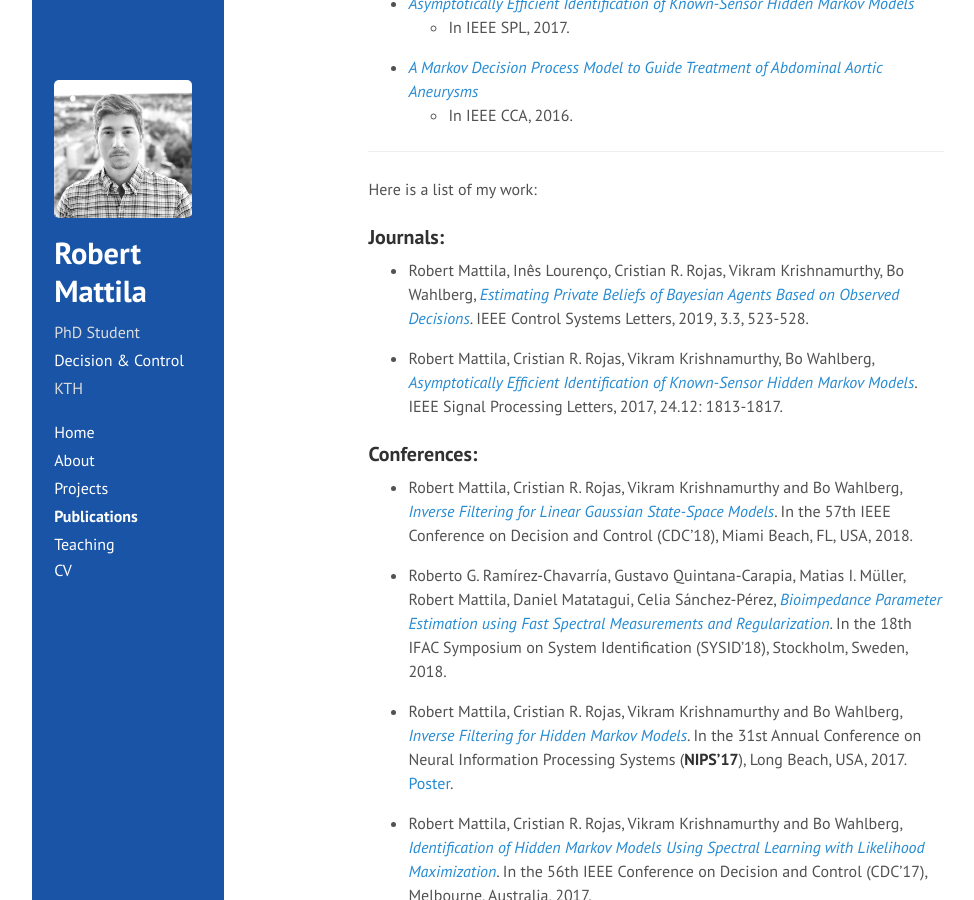
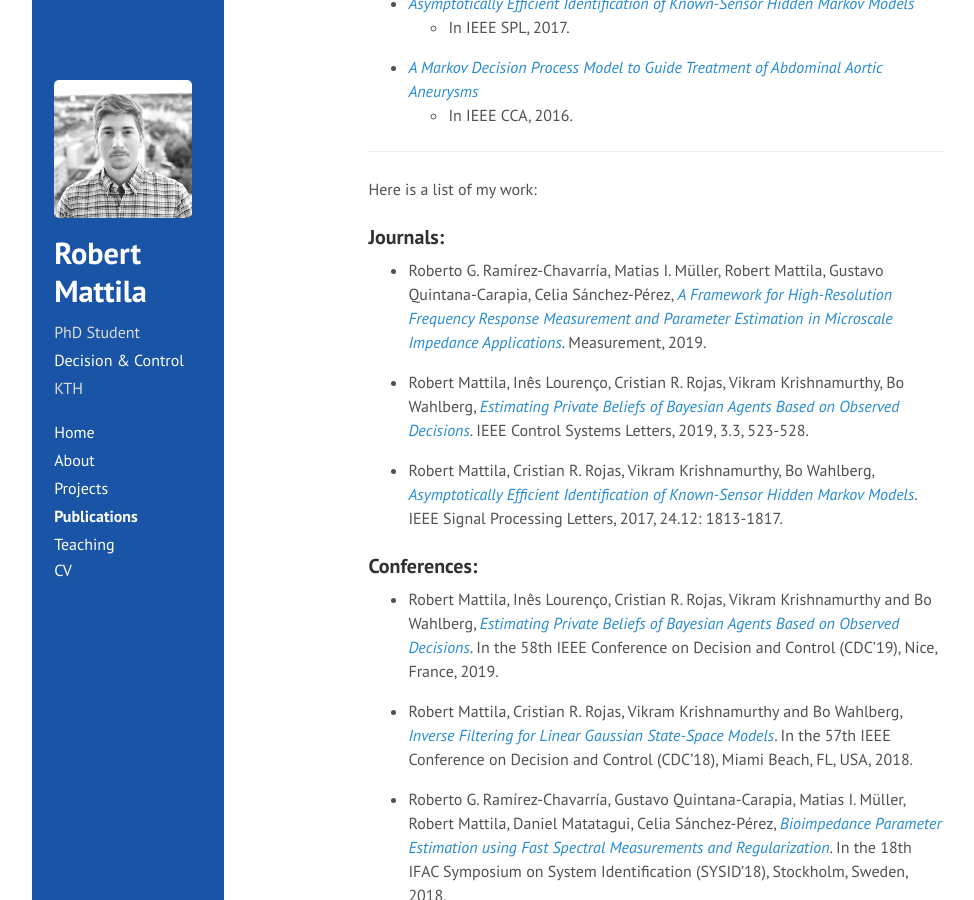
Before and after one commit to rmattila/rmattila.github.io, a Jekyll site: the page built from publications.md, in a window 1280 px wide and 900 px high, scrolled down 234 px. Shown: the whole window, without its empty margins (70-1044 px from the left). Built offline with Jekyll 4.4.1, drawn with Linux system fonts in a browser that asks for light colours; comment, search, counter and statistics services are not loaded.

Commit message:
measurement and cdc 2019

```diff
--- a/publications.md
+++ b/publications.md
@@ -24,6 +24,12 @@ Here is a list of my work:
 
 ### Journals:
 
+* Roberto G. Ramírez-Chavarría, Matias I. Müller, Robert Mattila, Gustavo
+  Quintana-Carapia, Celia Sánchez-Pérez, [*A Framework for High-Resolution Frequency
+Response Measurement and Parameter Estimation in Microscale Impedance
+Applications*](https://www.sciencedirect.com/science/article/pii/S0263224119307705).
+Measurement, 2019.
+
 * Robert Mattila, Inês Lourenço, Cristian R. Rojas, Vikram Krishnamurthy, Bo Wahlberg,
   [*Estimating Private Beliefs of Bayesian Agents Based on Observed
 Decisions*](https://ieeexplore.ieee.org/document/8693524). IEEE Control Systems Letters,
@@ -35,6 +41,11 @@ Models*](http://ieeexplore.ieee.org/document/8060991/).  IEEE Signal Processing
 2017, 24.12: 1813-1817.
 
 ### Conferences:
+
+* Robert Mattila, Inês Lourenço, Cristian R. Rojas, Vikram Krishnamurthy and Bo Wahlberg,
+  [*Estimating Private Beliefs of Bayesian Agents Based on Observed
+Decisions*](https://ieeexplore.ieee.org/document/8693524). In the 58th IEEE Conference on
+Decision and Control (CDC'19), Nice, France, 2019.
 
 * Robert Mattila, Cristian R. Rojas, Vikram Krishnamurthy and Bo Wahlberg, *[Inverse
   Filtering for Linear Gaussian State-Space
```
